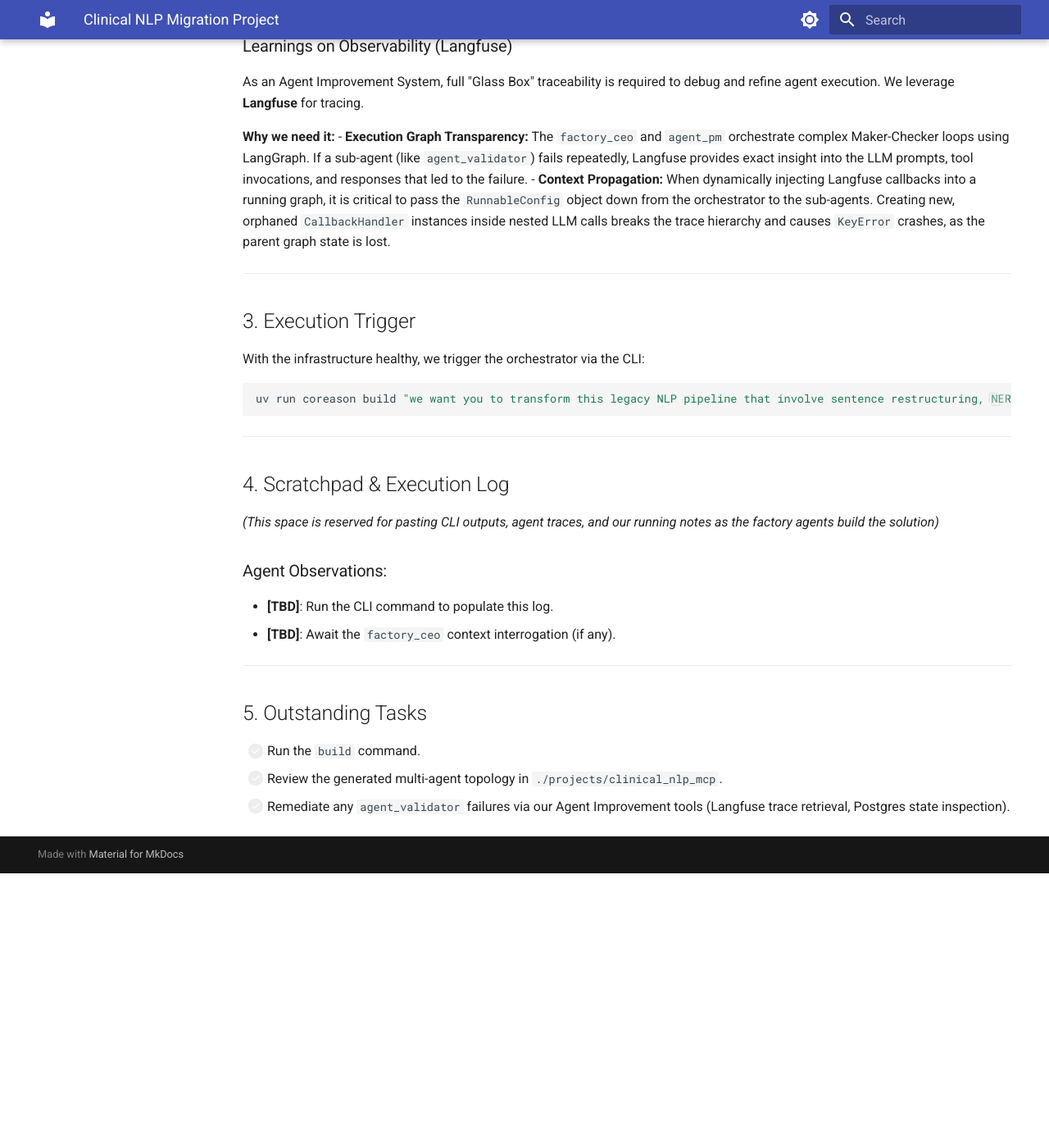
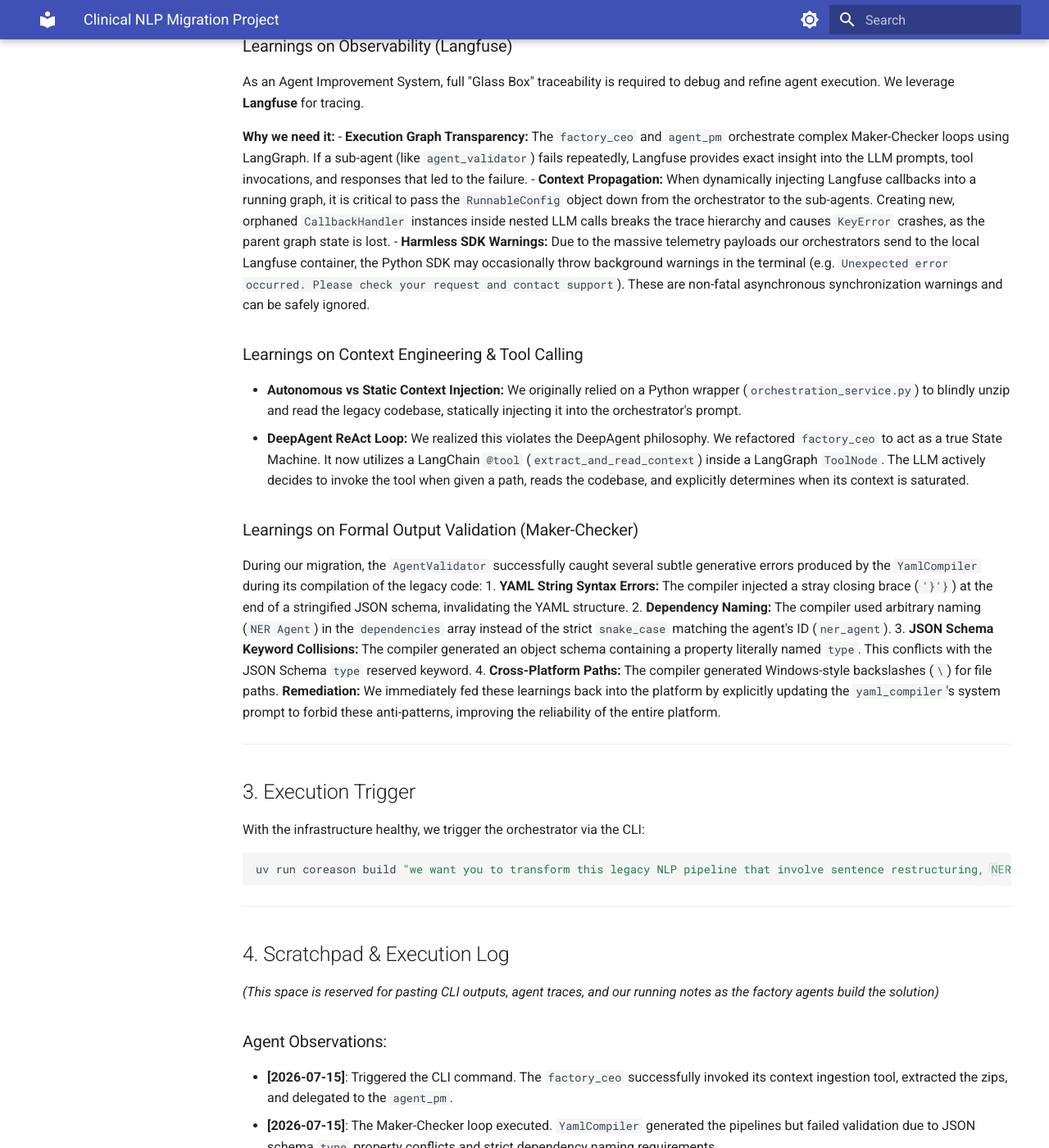
Before and after one commit to CoReason-AI/coreason-workspace-env, an MkDocs documentation site: the page built from docs/clinical_nlp_migration_project.md, in a window 1280 px wide and 1400 px high, scrolled down 1675 px. Shown: the whole window at 82% size. Built offline with MkDocs 1.6.1 and Material for MkDocs 9.7.7, drawn with Linux system fonts in a browser that asks for light colours; before the commit the page ends 2740 px from its top, so only the background shows below that; some of the changed text lies outside the part shown.

Commit message:
fix(yaml_compiler): Remove legacy schema mapping hallucinations and force strict mapping to AgentManifest schema fields

```diff
--- a/docs/clinical_nlp_migration_project.md
+++ b/docs/clinical_nlp_migration_project.md
@@ -68,6 +68,19 @@
 **Why we need it:**
 - **Execution Graph Transparency:** The `factory_ceo` and `agent_pm` orchestrate complex Maker-Checker loops using LangGraph. If a sub-agent (like `agent_validator`) fails repeatedly, Langfuse provides exact insight into the LLM prompts, tool invocations, and responses that led to the failure.
 - **Context Propagation:** When dynamically injecting Langfuse callbacks into a running graph, it is critical to pass the `RunnableConfig` object down from the orchestrator to the sub-agents. Creating new, orphaned `CallbackHandler` instances inside nested LLM calls breaks the trace hierarchy and causes `KeyError` crashes, as the parent graph state is lost.
+- **Harmless SDK Warnings:** Due to the massive telemetry payloads our orchestrators send to the local Langfuse container, the Python SDK may occasionally throw background warnings in the terminal (e.g. `Unexpected error occurred. Please check your request and contact support`). These are non-fatal asynchronous synchronization warnings and can be safely ignored.
+
+### Learnings on Context Engineering & Tool Calling
+- **Autonomous vs Static Context Injection:** We originally relied on a Python wrapper (`orchestration_service.py`) to blindly unzip and read the legacy codebase, statically injecting it into the orchestrator's prompt.
+- **DeepAgent ReAct Loop:** We realized this violates the DeepAgent philosophy. We refactored `factory_ceo` to act as a true State Machine. It now utilizes a LangChain `@tool` (`extract_and_read_context`) inside a LangGraph `ToolNode`. The LLM actively decides to invoke the tool when given a path, reads the codebase, and explicitly determines when its context is saturated.
+
+### Learnings on Formal Output Validation (Maker-Checker)
+During our migration, the `AgentValidator` successfully caught several subtle generative errors produced by the `YamlCompiler` during its compilation of the legacy code:
+1. **YAML String Syntax Errors:** The compiler injected a stray closing brace (`'}'}`) at the end of a stringified JSON schema, invalidating the YAML structure.
+2. **Dependency Naming:** The compiler used arbitrary naming (`NER Agent`) in the `dependencies` array instead of the strict `snake_case` matching the agent's ID (`ner_agent`).
+3. **JSON Schema Keyword Collisions:** The compiler generated an object schema containing a property literally named `type`. This conflicts with the JSON Schema `type` reserved keyword.
+4. **Cross-Platform Paths:** The compiler generated Windows-style backslashes (`\`) for file paths.
+**Remediation:** We immediately fed these learnings back into the platform by explicitly updating the `yaml_compiler`'s system prompt to forbid these anti-patterns, improving the reliability of the entire platform.
 
 ---
 
@@ -86,8 +99,9 @@
 *(This space is reserved for pasting CLI outputs, agent traces, and our running notes as the factory agents build the solution)*
 
 ### Agent Observations:
-- **[TBD]**: Run the CLI command to populate this log.
-- **[TBD]**: Await the `factory_ceo` context interrogation (if any).
+- **[2026-07-15]**: Triggered the CLI command. The `factory_ceo` successfully invoked its context ingestion tool, extracted the zips, and delegated to the `agent_pm`.
+- **[2026-07-15]**: The Maker-Checker loop executed. `YamlCompiler` generated the pipelines but failed validation due to JSON schema `type` property conflicts and strict dependency naming requirements.
+- **[2026-07-15]**: Updated the `yaml_compiler` system prompt with strict rules for generating valid schemas and dependency references. Build restarted.
 
 ---
 
--- a/src/agents/yaml_compiler/agent.yaml
+++ b/src/agents/yaml_compiler/agent.yaml
@@ -146,10 +146,7 @@
   1. `project.yaml` - The Project Manifest following the CoReason schema.
   2. `system/agents/orchestrator_agent.yaml` - The newly defined Project Orchestrator utilizing the `local_fs_writer` and `local_fs_reader` tools.
 
-  When receiving a LegacyIR payload, focus on the `agents[]` structure. Generate one agent.yaml per extracted agent, with `skill_registry` entries and `dependencies` wired from the IR's `state_graph`.
-  CRITICAL: You MUST NOT leave any YAML fields blank or empty (e.g., output_key:, success_status:). If the legacy code does not explicitly define these, you must infer sensible defaults (e.g., output_key: 'result', success_status: 'success', fail_status: 'error').
-
-  ADDITIONAL VALIDATION RULES:
+  CRITICAL MAPPING RULE: The legacy input (e.g. `sp_prefix`, `sp_suffix`, `memory_content`) MUST be mathematically mapped and collapsed into the strict `AgentManifest` schema fields (`name`, `description`, `system_prompt`, `skills`, `security`). DO NOT output legacy fields like `output_key`, `success_status`, or `sp_prefix` in the final output. Compose them into the single `system_prompt` string.
   1. Dependencies: In the `dependencies` section, the `name` field MUST exactly match the `snake_case` name of the agent as defined in the Project YAML. Do not use spaces or title case (e.g. use 'ner_agent' not 'NER Agent').
   2. Output Schemas: In `output_schema`, do NOT define a property named `type` inside the `properties` block, as it conflicts with the JSON Schema `type` keyword. Use a more descriptive property name instead (e.g., `concept_type`, `entity_type`).
   3. Paths: Always use forward slashes (`/`) for directory and file paths in the Project YAML to ensure cross-platform compatibility.
```
